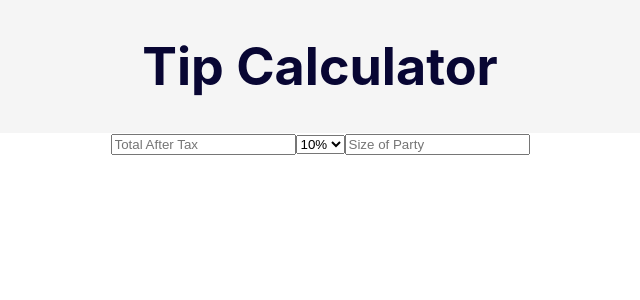
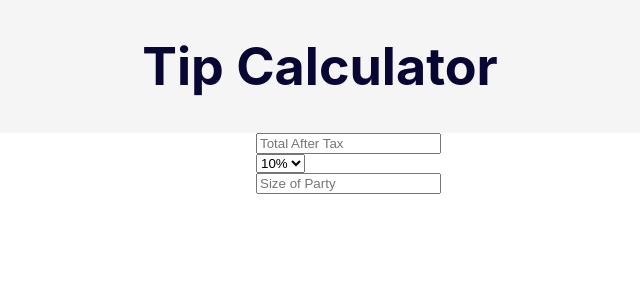
Before and after one commit to edawson1980/q-app, a React (Create React App) app: page / in a window 1280 px wide. Shown: the top 300 px of the page, without its empty margins (320-960 px from the left). Built offline with nearby package versions, Linux system fonts and the light colour scheme.

Commit message:
form styling

```diff
--- a/src/App.css
+++ b/src/App.css
@@ -12,3 +12,9 @@
   font-size: calc(10px + 2vmin);
   color:#080633;
 }
+.app-body{
+  margin-left:45%;
+}
+input, select{
+  display:flex;
+}
--- a/src/App.js
+++ b/src/App.js
@@ -11,7 +11,7 @@ function App() {
       </header>
       <div className="app-body">
         <form>
-          <input type="number" name="total" placeholder="Total After Tax"></input>
+          <input type="text" name="total" placeholder="Total After Tax"></input>
           <select name="tip">
             <option value='.1'>10%</option>
             <option value='.15'>15%</option>
@@ -19,7 +19,7 @@ function App() {
             <option value='.2'>20%</option>
             <option value='.22'>22%</option>
           </select>
-          <input type="number" name="party" placeholder="Size of Party"></input>
+          <input type="text" name="party" placeholder="Size of Party"></input>
         </form>
 
       </div>
```
